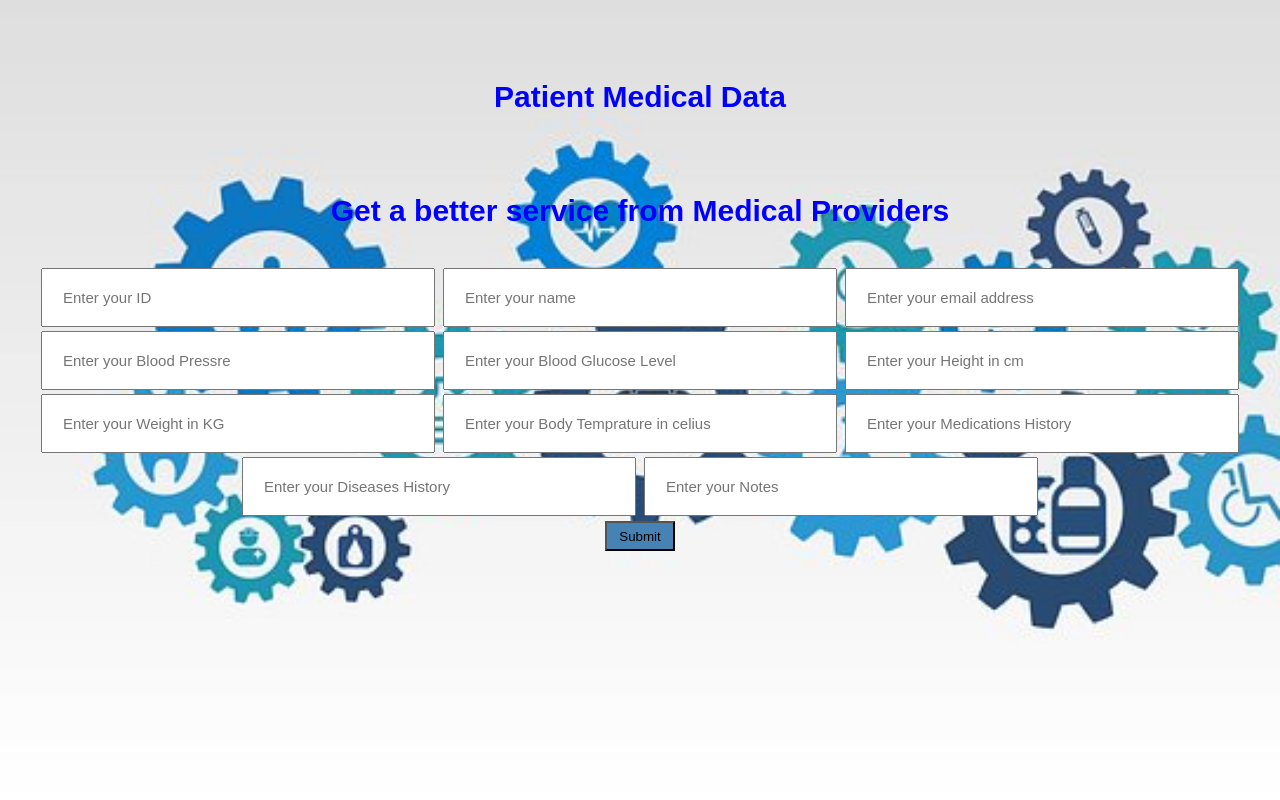
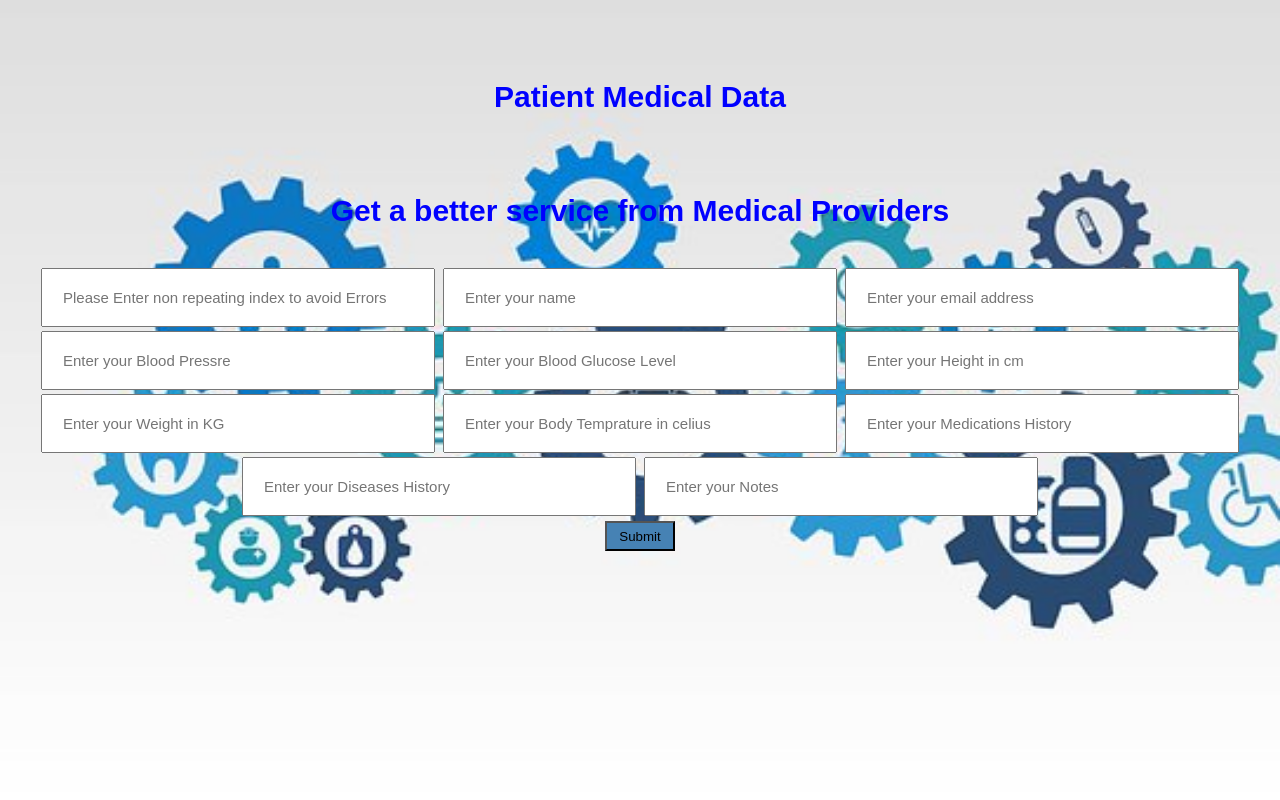
Before and after one commit to TamerAbdelatyAhmed/supportmedicalserviceprovider, a Flask app: page / in a window 1280 px wide. Run offline with Flask 2, Linux system fonts and the light colour scheme.

Commit message:
Update index.html

```diff
--- a/templates/index.html
+++ b/templates/index.html
@@ -18,7 +18,7 @@
         <div class="email"> {{text | safe}} </div>
         <form action="{{url_for('success')}}" method="POST">
           <br>
-          <input title="Your data will be safe with us" placeholder="Enter your ID" type="number"name="index" required>
+          <input title="Your data will be safe with us" placeholder="Please Enter non repeating index to avoid Errors" type="number"name="index" min="1"required >
           <input title="Your data will be safe with us" placeholder="Enter your name" type="text" name="Name" required>
           <input title="Your email will be safe with us" placeholder="Enter your email address" type="email" name="Email" required>
           <input title="Your data will be safe with us" placeholder="Enter your Blood Pressre" type="number" min="50", max="250"name="Blood_Pressure" required>
```
